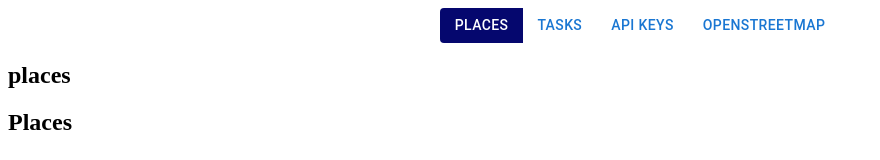
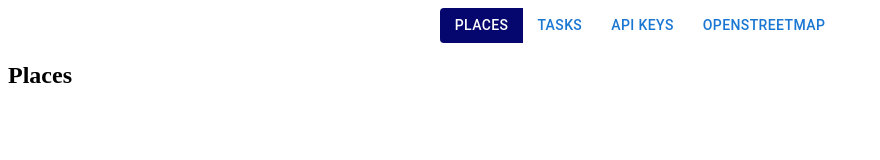
Before and after one commit to ArtsemStankevich/15-minute-admin, a React (Create React App) app: page / in a window 1280 px wide. Shown: the top 160 px of the page, without its empty margins (0-880 px from the left). Built offline with nearby package versions, Linux system fonts and the light colour scheme.

Commit message:
Add new components

```diff
--- a/src/components/Header.jsx
+++ b/src/components/Header.jsx
@@ -45,7 +45,6 @@ function Header() {
         </ButtonGroup>
       </div>
       <div>
-        <h2>{selectedTab}</h2>
         {selectedTab === 'places' && <Places />}
         {selectedTab === 'tasks' && <Tasks />}
         {selectedTab === 'apiKeys' && <APIKeys />}
```
